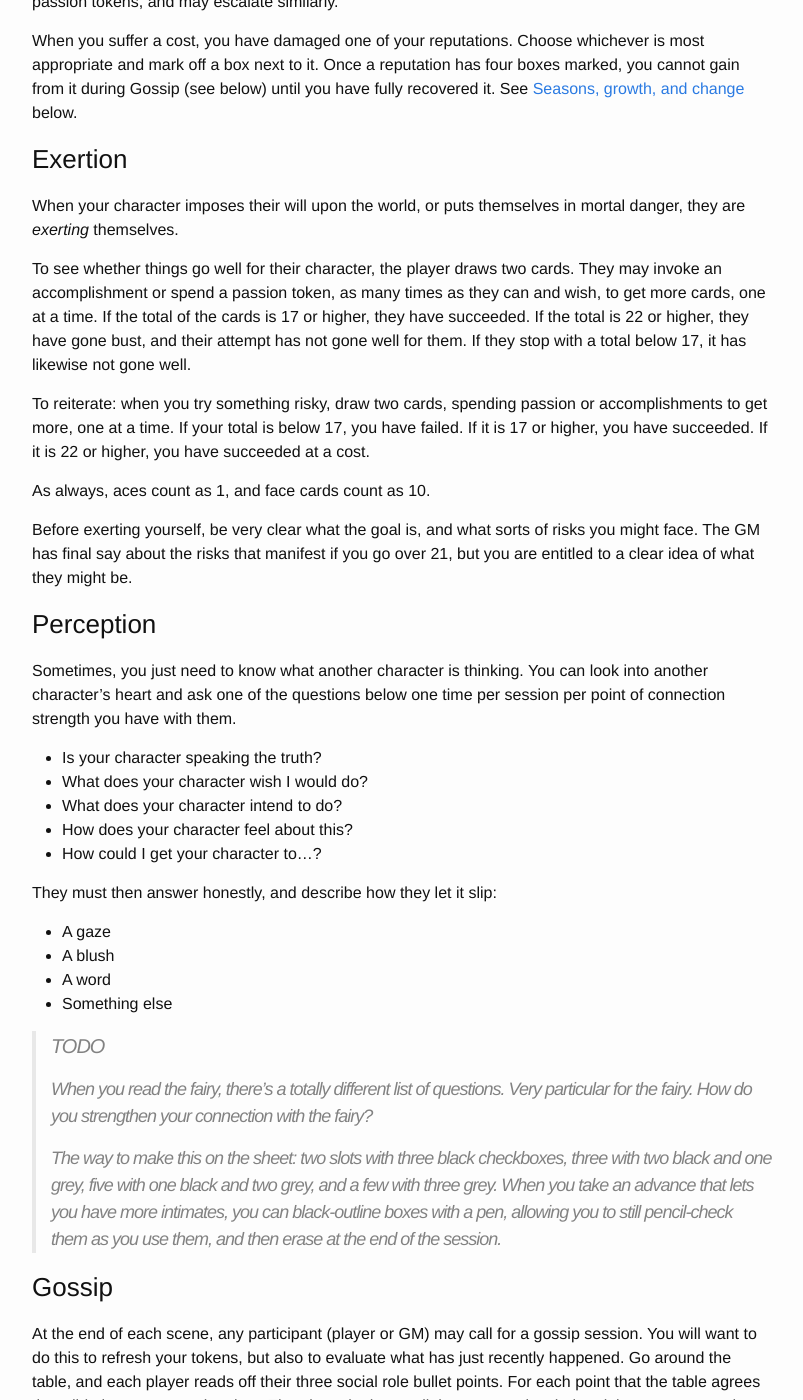
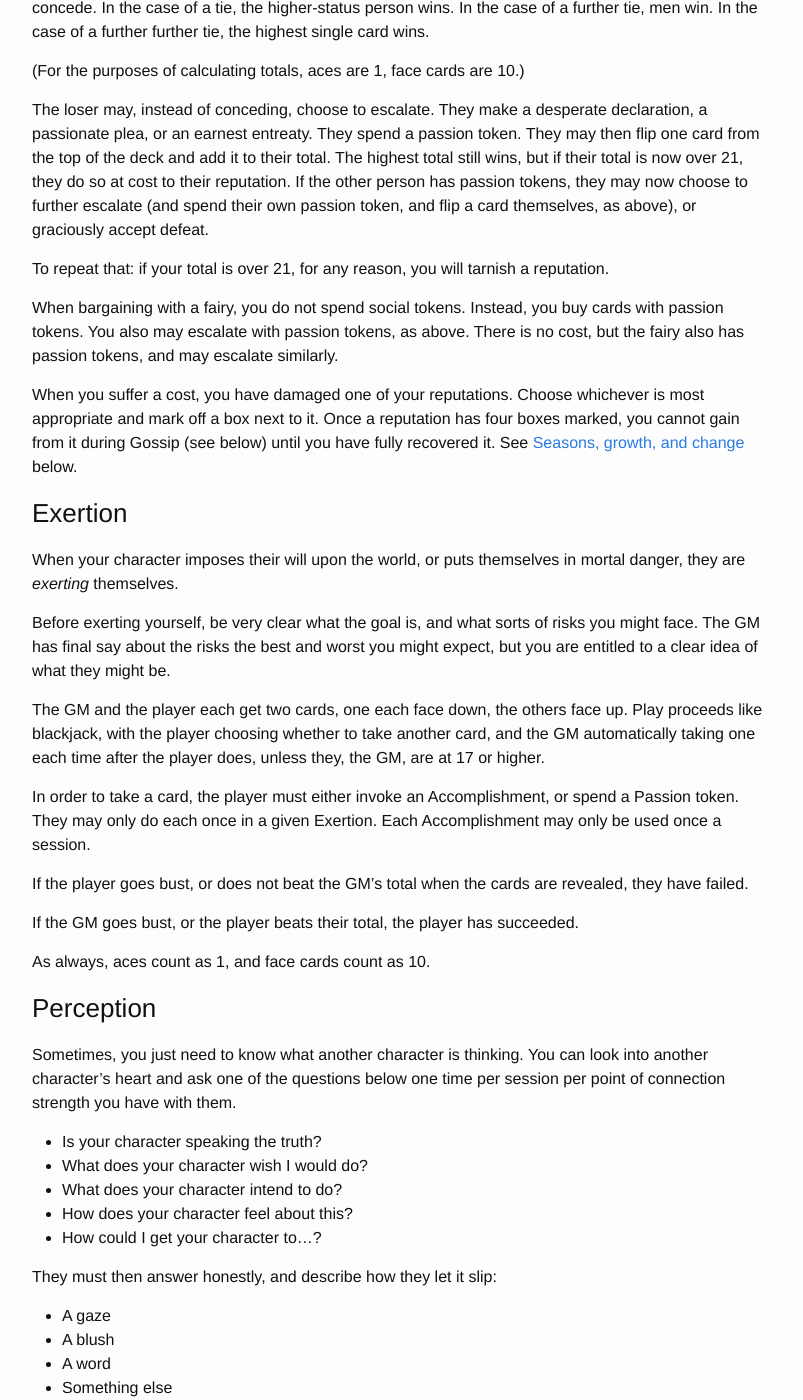
Before and after one commit to wlonk/arcadia, a Jekyll site: the page built from rules/index.md, in a window 1280 px wide and 1400 px high, scrolled down 8412 px. Shown: the whole window, without its empty margins (238-1041 px from the left). Built offline with Jekyll 4.4.1, drawn with Linux system fonts in a browser that asks for light colours; some web fonts are replaced; some of the changed text lies outside the part shown.

Commit message:
Add rules for Exertions and Accomplishments.

```diff
--- a/rules/index.md
+++ b/rules/index.md
@@ -346,23 +360,25 @@ change](#seasons-growth-and-change) below.
 When your character imposes their will upon the world, or puts themselves in
 mortal danger, they are _exerting_ themselves.
 
-To see whether things go well for their character, the player draws two cards.
-They may invoke an accomplishment or spend a passion token, as many times as
-they can and wish, to get more cards, one at a time. If the total of the cards
-is 17 or higher, they have succeeded. If the total is 22 or higher, they have
-gone bust, and their attempt has not gone well for them. If they stop with a
-total below 17, it has likewise not gone well.
+Before exerting yourself, be very clear what the goal is, and what sorts of
+risks you might face. The GM has final say about the risks the best and worst
+you might expect, but you are entitled to a clear idea of what they might be.
 
-To reiterate: when you try something risky, draw two cards, spending passion or
-accomplishments to get more, one at a time. If your total is below 17, you have
-failed. If it is 17 or higher, you have succeeded. If it is 22 or higher, you
-have succeeded at a cost.
+The GM and the player each get two cards, one each face down, the others face
+up. Play proceeds like blackjack, with the player choosing whether to take
+another card, and the GM automatically taking one each time after the player
+does, unless they, the GM, are at 17 or higher.
+
+In order to take a card, the player must either invoke an Accomplishment, or
+spend a Passion token. They may only do each once in a given Exertion. Each
+Accomplishment may only be used once a session.
+
+If the player goes bust, or does not beat the GM's total when the cards are
+revealed, they have failed.
+
+If the GM goes bust, or the player beats their total, the player has succeeded.
 
 As always, aces count as 1, and face cards count as 10.
-
-Before exerting yourself, be very clear what the goal is, and what sorts of
-risks you might face. The GM has final say about the risks that manifest if you
-go over 21, but you are entitled to a clear idea of what they might be.
 
 ### Perception
 
```
Also changed, not shown: other parts of rules/index.md (+14 -0 lines).
